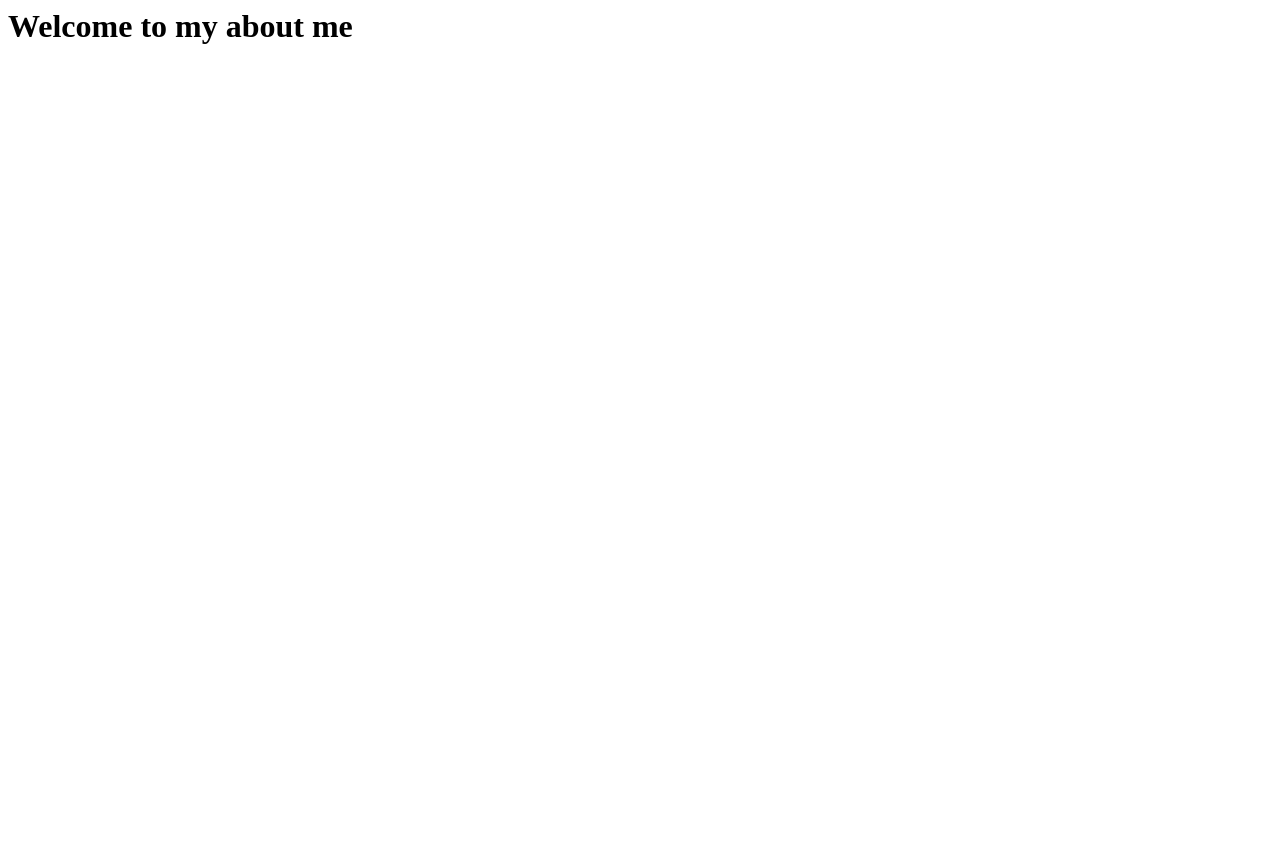
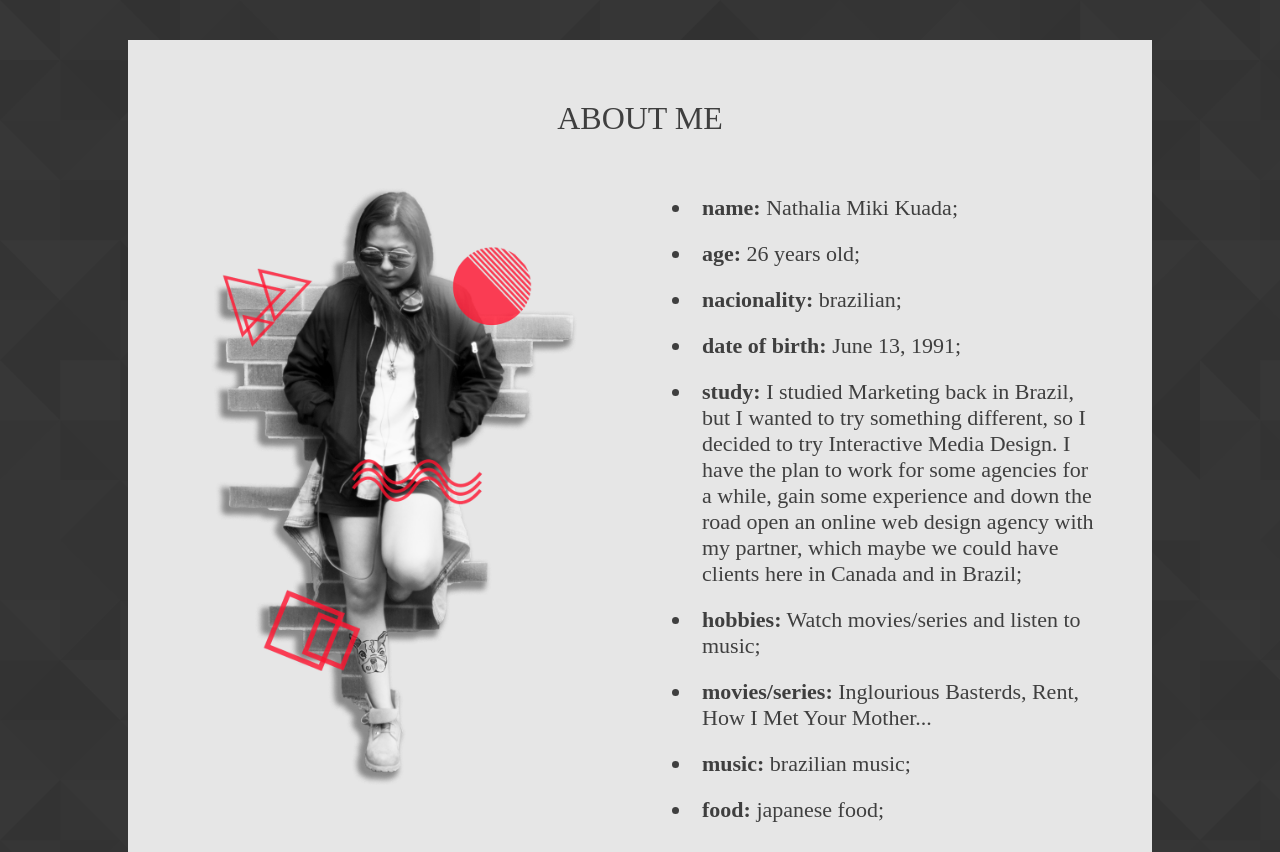
Before and after one commit to nathimiki/HW1_kuada_nathalia, a plain HTML site: page index.html in a window 1280 px wide. Shown: the top 852 px of the page. Before the commit the page ends 800 px from the top, so only its background shows below. Drawn offline with Linux system fonts and the light colour scheme.

Commit message:
added images, css and about content

```diff
--- /dev/null
+++ b/css/main.css
@@ -0,0 +1,84 @@
+@charset "UTF-8";
+/* CSS Document */
+
+body{
+    background-color: #FFFFFF;
+    background: url(../images/background.png) repeat;
+    font-family: 'GeosansLight', helvetica, arial;
+    width: 1024px;
+    margin: 0 auto;
+    height: auto;
+}
+
+a{
+    color: #3F3F3F;
+    text-decoration: none;
+}
+
+header {
+    height: 100px;
+    margin: 0 auto;
+    text-align: center;
+    position: relative;
+    margin-top: -10px;
+}
+
+li{
+    text-decoration: none;
+}
+
+img{
+    border: none;
+    margin:none;
+    padding: none;
+}
+
+#content{
+  background-color: #E6E6E6;
+  height: 1260px;
+}
+
+.hidden{
+  display: none;
+}
+
+/******OPEN**ABOUT**PAGE******/
+
+#aboutContent{
+  background-color: #E6E6E6;
+  height: 1260px;
+}
+
+#aboutPageTitle p{
+  margin-top: 50px;
+  text-align: center;
+  font-size: 32px;
+  font-family: 'GeosansLight';
+  color: #3F3F3F;
+  text-transform: uppercase;
+  width: 100%;
+  padding-top: 60px;
+}
+
+
+#aboutPagePhoto {
+  float: left;
+  margin-left: 50px;
+}
+
+#aboutPageContent {
+  float: right;
+  position: relative;
+  width: 400px;
+  margin-right: 100px;
+}
+
+#aboutPageContent li{
+  width: 400px;
+  text-align: left;
+  font-size: 22px;
+  font-family: 'GeosansLight';
+  display: list-item;
+  color: #3F3F3F;
+  padding: 10px;
+}
--- a/index.html
+++ b/index.html
@@ -1,8 +1,44 @@
-<html>
+<!doctype html>
+<html lang="en">
 <head>
-	<title>Home</title>
+<meta charset="UTF-8">
+<title>Nathalia Miki Kuada</title>
+<link href="css/main.css" rel="stylesheet" type="text/css">
 </head>
+
+
 <body>
-<h1>Welcome to my about me<h1>
-</body>
-</html>
+
+
+<header id="mainheader">
+
+
+<div id="aboutContent"><!--OPEN CONTENT-->
+
+<section id="aboutMe">
+<h2 class="hidden">About Me</h2>
+  <div id="aboutPageTitle">
+    <p>about me</p>
+  </div><!--close AboutPageTitle-->
+  <div id="aboutPagePhoto">
+    <img src="images/aboutpage3.png" width="417" height="632" id="about" alt="about">
+  </div><!--close AboutPagePhoto-->
+  <div id="aboutPageContent">
+    <ul>
+      <li><b>name:</b> Nathalia Miki Kuada;</li>
+      <li><b>age:</b> 26 years old;</li>
+      <li><b>nacionality:</b> brazilian;</li>
+      <li><b>date of birth:</b> June 13, 1991;</li>
+      <li><b>study:</b> I studied Marketing back in Brazil, but I wanted to try something different, so I decided to try Interactive Media Design. I have the plan to work for some agencies for a while, gain some experience and down the road open an online web design agency with my partner, which maybe we could have clients here in Canada and in Brazil;</li>
+      <li><b>hobbies:</b> Watch movies/series and listen to music;</li>
+      <li><b>movies/series:</b> Inglourious Basterds, Rent, How I Met Your Mother...</li>
+      <li><b>music:</b> brazilian music;</li>
+      <li><b>food:</b> japanese food;</li>
+    </ul>
+  </div><!--close AboutPageContent-->
+
+</section><!--CLOSE ABOUT ME-->
+
+</div>
+
+</header>
```
Also changed, not shown: images/aboutpage3.png (added), images/background.png (added), images/brickwall.png (added), images/logo_face.png (added), images/logo_insta.png (added), images/logo_twitter.png (added), images/logo_youtube.png (added).
